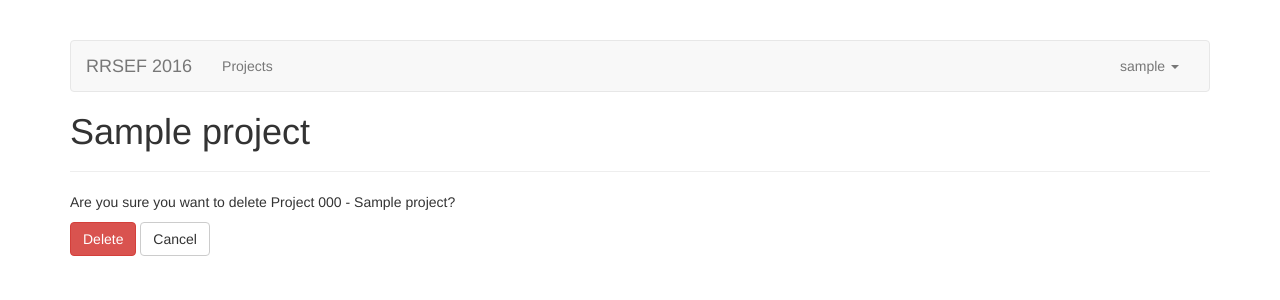
After one commit to kbaskett248/fair_scoring_site, a Django app: page /projects/000/delete/ in a window 1280 px wide. The commit adds this page. Shown: the top 300 px of the page. Run offline with Django 3.2, Linux system fonts and the light colour scheme; a user stored in the database is signed in; tables that the repository leaves empty hold one stand-in row (values such as "Sample post"); some libraries are stand-ins or nearby versions.

Commit message:
Allow deleting projects submitted by a teacher

```diff
--- a/fair_projects/templates/fair_projects/detail.html
+++ b/fair_projects/templates/fair_projects/detail.html
@@ -13,7 +13,8 @@
 
 {% block content %}
     {% if is_submitting_teacher %}
-        <a href="{% url 'fair_projects:project_update' project.number %}" class="btn btn-primary">Edit</a>
+        <a href="{% url 'fair_projects:project_update' project.number %}" class="btn btn-primary">Update</a>
+        <a href="{% url 'fair_projects:project_delete' project.number %}" class="btn btn-danger">Delete</a>
     {% endif %}
     <div>{{ project.division.short_description }}</div>
     <div>{{ project.category.short_description }} - {{ project.subcategory.short_description }}</div>
--- /dev/null
+++ b/fair_projects/templates/fair_projects/project_delete.html
@@ -0,0 +1,16 @@
+{% extends "base.html" %}
+
+{% load i18n widget_tweaks %}
+
+{% block html-title %}Delete Project {{ object.number }} - RRSEF{% endblock %}
+
+{% block title %}{{ object.title }}{% endblock %}
+
+{% block content %}
+    <form action="{% url 'fair_projects:project_delete' object.number %}" method="post">
+        {% csrf_token %}
+        <p>Are you sure you want to delete Project {{ object.number }} - {{ object }}?</p>
+        <input type="submit" value="Delete" class="btn btn-danger" />
+        <a href="{% url 'fair_projects:detail' object.number %}" class="btn btn-default">Cancel</a>
+    </form>
+{% endblock %}
--- a/fair_projects/urls.py
+++ b/fair_projects/urls.py
@@ -8,6 +8,7 @@ urlpatterns = [
     url(r'^create/?$', views.ProjectCreate.as_view(), name='project_create'),
     url(r'^(?P<project_number>[0-9]+)/?$', views.ProjectDetail.as_view(), name='detail'),
     url(r'^(?P<project_number>[0-9]+)/update/?$', views.ProjectUpdate.as_view(), name='project_update'),
+    url(r'^(?P<project_number>[0-9]+)/delete/?$', views.ProjectDelete.as_view(), name='project_delete'),
     url(r'^judge/(?P<judge_username>[A-Za-z._0-9]+)/?$', views.JudgeDetail.as_view(), name='judge_detail'),
     url(r'^judgingresponse/(?P<judginginstance_key>[0-9]+)/?$',
         views.JudgingInstanceDetail.as_view(), name='judging_instance_detail'),
--- a/fair_projects/views.py
+++ b/fair_projects/views.py
@@ -5,13 +5,13 @@ from collections import defaultdict
 from django.contrib.auth.mixins import AccessMixin, PermissionRequiredMixin
 from django.contrib.auth.models import User
 from django.core.exceptions import ObjectDoesNotExist
-from django.core.urlresolvers import reverse
+from django.core.urlresolvers import reverse, reverse_lazy
 from django.http import Http404
 from django.http import HttpResponse, HttpResponseRedirect
 from django.shortcuts import render, get_object_or_404
 from django.views.decorators.csrf import csrf_protect
 from django.views.generic import DetailView, ListView
-from django.views.generic.edit import UpdateView, CreateView
+from django.views.generic.edit import UpdateView, CreateView, DeleteView
 
 from judges.models import Judge
 from rubrics.forms import rubric_form_factory
@@ -111,6 +111,15 @@ class ProjectUpdate(ProjectModifyMixin, UpdateView):
                                   instance=self.object)
         else:
             return StudentFormset(prefix='Students', instance=self.object)
+
+
+class ProjectDelete(PermissionRequiredMixin, DeleteView):
+    template_name = 'fair_projects/project_delete.html'
+    permission_required = 'fair_projects.delete_project'
+    model = Project
+    slug_url_kwarg = 'project_number'
+    slug_field = 'number'
+    success_url = reverse_lazy('fair_projects:index')
 
 
 class ProjectDetail(DetailView):
```
